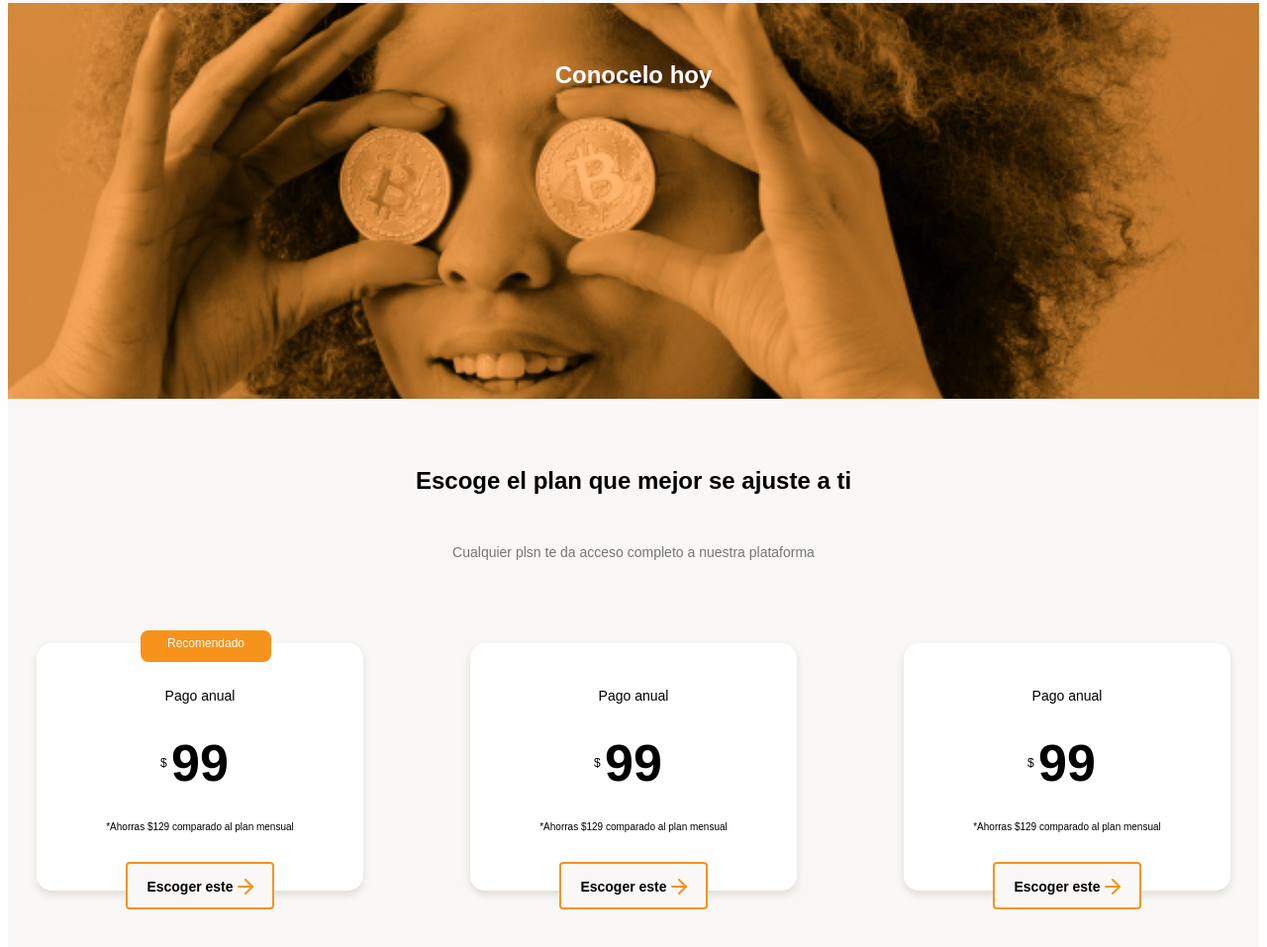
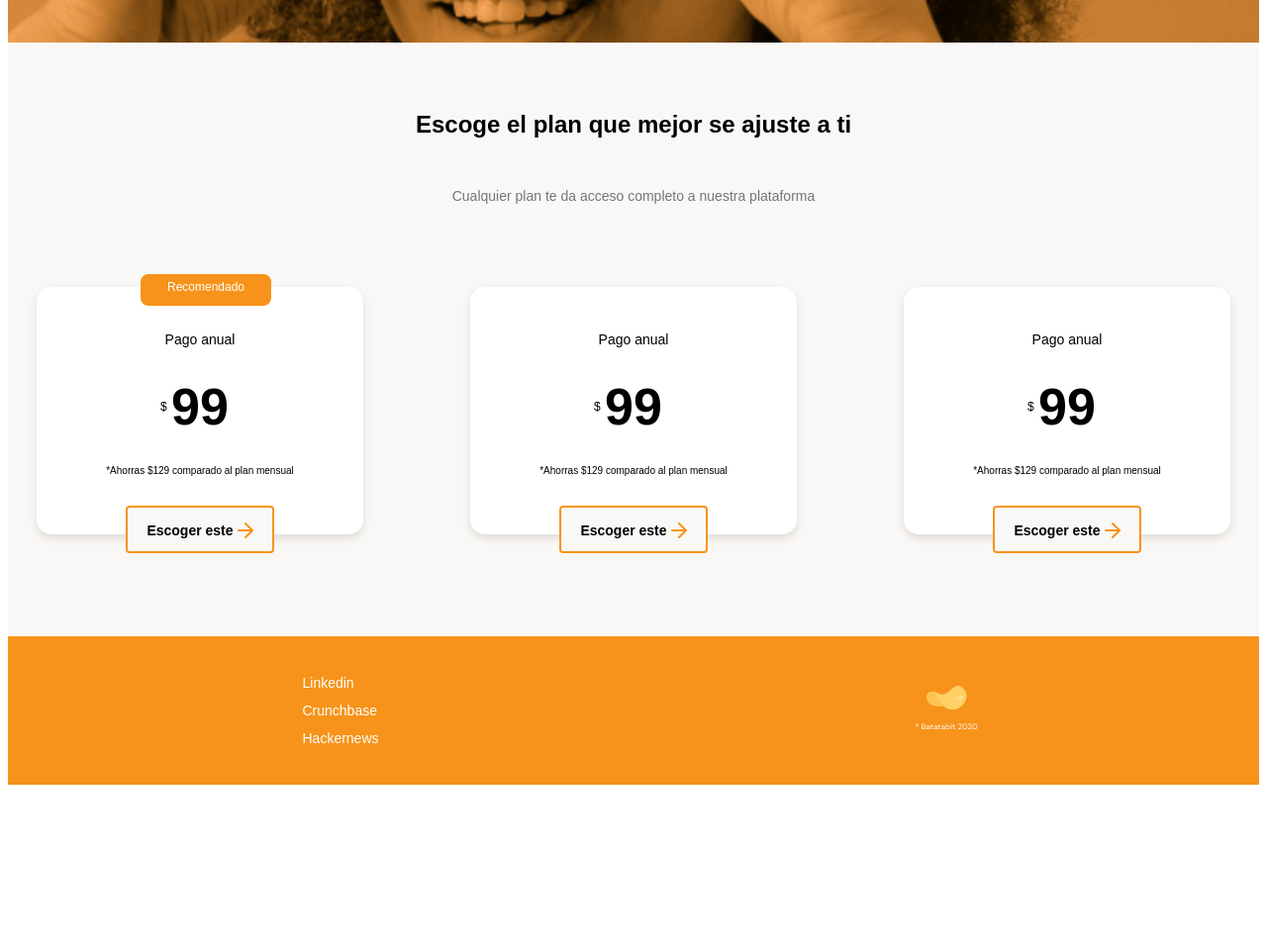
Before and after one commit to diazvaldiviav/Bitcoin, a plain HTML site: page index.html in a window 1280 px wide. Shown: the part 2079-3036 px from the top of the page at 99% size. After the commit the page ends 2880 px from the top, so only its background shows below. Drawn offline with Linux system fonts and the light colour scheme.

Commit message:
version final

```diff
--- a/index.html
+++ b/index.html
@@ -6,6 +6,7 @@
     <meta name="viewport" content="width=device-width, initial-scale=1.0">
     <title>Document</title>
     <link rel="stylesheet" href="micss/style.css">
+    <link rel="stylesheet" href="micss/tablet.css" media="(min-width: 930px)">
     <link rel="stylesheet" href="DMSans-Bold.ttf">
     <link rel="stylesheet" href="DMSans-BoldItalic.ttf">
     <link rel="stylesheet" href="DMSans-Italic.ttf">
@@ -60,32 +61,32 @@
                          <p class="product--card-title">Tiempo Real</p>
                          <p class="product--card-body">Nuestro API toma informacion minuto a minuto sobre las tasas que mas determinan el comportamiento</p>
                      </article>
-                 </section>
 
-                 <section class="product-cards-container">
+
+
                     <article class="product-detail--card">
                         <span class="eye"></span>
                         <p class="product--card-title">No hay tasas escondidas</p>
                         <p class="product--card-body">Ni en la compra o al momento de exit, batatabit siempre te muestra el costo real de lo que estas adquiriendo</p>
                     </article>
-                </section>
 
-                <section class="product-cards-container">
+
+
                     <article class="product-detail--card">
                         <span class="dollar"></span>
                         <p class="product--card-title">Compara Monedas</p>
                         <p class="product--card-body">No mas rumores, con batatabit sabras el valor real de cada moneda actual</p>
                     </article>
-                </section>
 
 
-                <section class="product-cards-container">
+
+
                     <article class="product-detail--card">
                         <span class="check"></span>
                         <p class="product--card-title">Informacion Confiable</p>
                         <p class="product--card-body">Nuestras fuentes estan 100% verificadas y continuamos auditando su contenido mientras se actualizan</p>
                     </article>
-                </section>
+               </section>
         </section>
         <section class="bitcoin-img-container">
             <h2>Conocelo hoy</h2>
@@ -94,7 +95,7 @@
         <section  id="planes"  class="main-plans-container">
             <div  class="plans--title">
                 <h2>Escoge el plan que mejor se ajuste a ti</h2>
-                <p>Cualquier plsn te da acceso completo a nuestra plataforma</p>
+                <p>Cualquier plan te da acceso completo a nuestra plataforma</p>
             </div>
             <section class = "plans-container--slider">
                 <article class="plans-container--card">
@@ -128,6 +129,17 @@
         </section>
     </main>
 
-    <footer></footer>
+    <footer>
+        <section class="left">
+            <ul>
+                <li><a href="#">Linkedin</a></li>
+                <li><a href="#">Crunchbase</a></li>
+                <li><a href="#">Hackernews</a></li>
+            </ul>
+        </section>
+        <section class="right">
+            <img src="./assets/img/logo-footer.svg" alt="logo">
+        </section>
+    </footer>
 </body>
 </html>
--- a/micss/style.css
+++ b/micss/style.css
@@ -532,3 +532,35 @@ color: #808080;
     background-image: url("../assets/icons/orange-right-arrow.svg");
     vertical-align: text-bottom;
 }
+
+
+footer{
+    display: flex;
+    width: 100%;
+    height: 150px;
+    background-color: var(--bitcoin-orange);
+}
+
+footer section{
+    display: flex;
+    justify-content: center;
+    align-items: center;
+    width: 50%;
+}
+
+footer .left ul{
+    font-size: 1.4rem;
+    font-weight: 500;
+    line-height: 1.8rem;
+    list-style: none;
+
+}
+
+.left li{
+    margin: 10px 0;
+}
+
+.left a{
+    text-decoration: none;
+    color: var(--just-white)
+}
--- /dev/null
+++ b/micss/tablet.css
@@ -0,0 +1,11 @@
+.product-cards-container{
+   display: flex;
+   flex-wrap: wrap;
+   justify-content: center;
+   max-width: 930px;
+   margin: 0 auto;
+}
+
+.plans-container--slider{
+    justify-content: center;
+}
```
